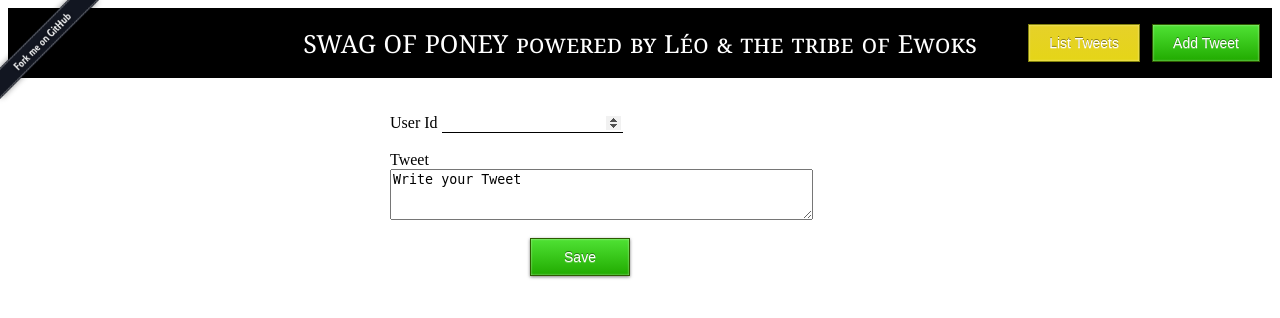
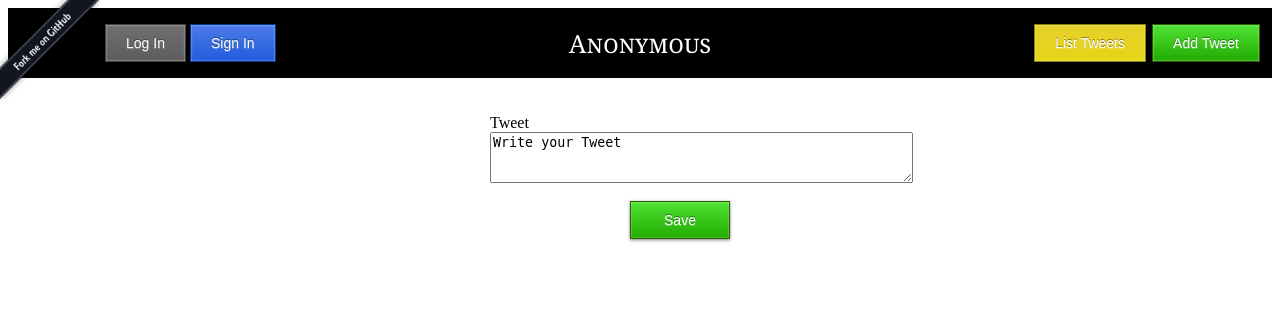
Before and after one commit to Tralgar/uFramework, a PHP site: page /new in a window 1280 px wide. Shown: the top 318 px of the page. Run offline with PHP 8.4, Linux system fonts and the light colour scheme.

Commit message:
final commit, too long, too hard

```diff
--- a/app/templates/header.php
+++ b/app/templates/header.php
@@ -5,7 +5,18 @@
     </head>
     <body>
     <header>
-        <h1 id="title">SWAG OF PONEY powered by Léo & the tribe of Ewoks</h1>
+            <?php
+
+                if(session_status() === PHP_SESSION_ACTIVE && $_SESSION) {
+                    echo "<h1 id='title'>" . $_SESSION['login'] . "</h1>";
+                    echo '<a href="/logout" id="login">Log Out</a>';
+                }
+                else {
+                    echo "<h1 id='title'>Anonymous</h1>";
+                    echo '<a href="/login" id="login">Log In</a>';
+                    echo '<a href="/signin" id="signin">Sign In</a>';
+                }
+            ?>
     </header>
     <a href="/new" id="addTweet">Add Tweet</a>
     <a href="/tweet" id="listTweets">List Tweets</a>
--- a/app/templates/new.php
+++ b/app/templates/new.php
@@ -2,13 +2,14 @@
 include_once "header.php";
 ?>
 
-    <div id="content">
+    <div id="contentForm">
         <form action="/tweet" method="POST">
-            User Id
+            <!--User Id
             <input type="number" value="" min="1" required="required" autofocus="autofocus" id="newUserId" name="user_id" /><br/><br/>
-            <div>Tweet</div>
+            --><div>Tweet</div>
             <textarea type="text" value="" rows="3" cols="50" maxlength="140" name="content" size="140">Write your Tweet</textarea><br/><br/>
             <input type="submit" class="save" value="Save" />
+            <input type="hidden" value="<?php if(session_status() === PHP_SESSION_ACTIVE && $_SESSION) { echo $_SESSION['id']; } else { echo "0"; } ?>" min="1" name="user_id" />
         </form>
     </div>
 
--- a/app/templates/tweets.php
+++ b/app/templates/tweets.php
@@ -35,7 +35,7 @@
                 <?php
                 include("deleteForm.php");
                 if($tweet !== end($tweets)) {
-                    echo "<div class='separation'></div>";
+                    echo "<br/><div class='separation'></div><br/>";
                 }
             }
             ?>
--- a/src/Model/Connection.php
+++ b/src/Model/Connection.php
@@ -9,4 +9,10 @@ class Connection extends PDO {
     public function __construct($PARAM_host, $PARAM_db, $PARAM_user, $PARAM_pwd) {
         parent::__construct('mysql:host=' . $PARAM_host . ';dbname=' . $PARAM_db, $PARAM_user, $PARAM_pwd);
     }
+
+    public function executeQuery($query) {
+        $queryPrepare = $this->prepare($query);
+        $queryPrepare->execute();
+        return $queryPrepare;
+    }
 }
--- a/web/css/design.css
+++ b/web/css/design.css
@@ -42,7 +42,7 @@ a:visited {
     -moz-border-radius: 0px;
     -webkit-border-radius: 0px;
     border-radius: 0px;
-    border: 1px solid #2d5a00;
+    border: 1px solid #2d5a00 !important;
     -moz-box-shadow:
         0px 1px 3px rgba(000,000,000,0.5),
         inset 0px 0px 2px rgba(255,255,255,0.7);
@@ -55,6 +55,9 @@ a:visited {
     text-shadow:
         0px -1px 0px rgba(000,000,000,0.4),
         0px 1px 0px rgba(255,255,255,0.3);
+}
+.save:hover {
+    cursor: pointer;
 }
 
 #content {
@@ -107,7 +110,7 @@ a:visited {
 #listTweets {
     position: absolute;
     top: 24px;
-    right: 140px;
+    right: 134px;
     text-decoration: none;
     font-family: Arial, Helvetica, sans-serif;
     font-size: 14px;
@@ -229,3 +232,90 @@ a:visited {
         0px -1px 0px rgba(000,000,000,0.4),
         0px 1px 0px rgba(255,255,255,0.3);
 }
+
+#loginForm input {
+    border: none;
+    border-bottom: black solid 1px;
+}
+#loginForm input:focus {
+    outline: none;
+}
+
+#contentForm {
+    width : 300px;
+    margin: auto;
+}
+
+#login {
+    position: absolute;
+    top: 24px;
+    left: 105px;
+    text-decoration: none;
+    font-family: Arial, Helvetica, sans-serif;
+    font-size: 14px;
+    color: #ffffff;
+    padding: 10px 20px;
+    background: -moz-linear-gradient(
+    top,
+    #6f6f6f 0%,
+    #5d5d5d);
+    background: -webkit-gradient(
+    linear, left top, left bottom,
+    from(#6f6f6f),
+    to(#5d5d5d));
+    -moz-border-radius: 0px;
+    -webkit-border-radius: 0px;
+    border-radius: 0px;
+    border: 1px solid #414141;
+    -moz-box-shadow:
+    0px 1px 3px rgba(000,000,000,0.5),
+    inset 0px 0px 2px rgba(255,255,255,0.7);
+    -webkit-box-shadow:
+    0px 1px 3px rgba(000,000,000,0.5),
+    inset 0px 0px 2px rgba(255,255,255,0.7);
+    box-shadow:
+    0px 1px 3px rgba(000,000,000,0.5),
+    inset 0px 0px 2px rgba(255,255,255,0.7);
+    text-shadow:
+    0px -1px 0px rgba(000,000,000,0.4),
+    0px 1px 0px rgba(255,255,255,0.3);
+}
+
+#saveFormLogin {
+    margin-left: 50px !important;
+}
+
+#signin {
+    position: absolute;
+    top: 24px;
+    left: 190px;
+    text-decoration: none;
+    font-family: Arial, Helvetica, sans-serif;
+    font-size: 14px;
+    color: #ffffff;
+    padding: 10px 20px;
+    background: -moz-linear-gradient(
+        top,
+        #4c7ce6 0%,
+        #215bdd);
+    background: -webkit-gradient(
+        linear, left top, left bottom,
+        from(#4c7ce6),
+        to(#215bdd));
+    -moz-border-radius: 0px;
+    -webkit-border-radius: 0px;
+    border-radius: 0px;
+    border: 1px solid #02378b;
+    -moz-box-shadow:
+        0px 1px 3px rgba(000,000,000,0.5),
+        inset 0px 0px 2px rgba(255,255,255,0.7);
+    -webkit-box-shadow:
+        0px 1px 3px rgba(000,000,000,0.5),
+        inset 0px 0px 2px rgba(255,255,255,0.7);
+    box-shadow:
+        0px 1px 3px rgba(000,000,000,0.5),
+        inset 0px 0px 2px rgba(255,255,255,0.7);
+    text-shadow:
+        0px -1px 0px rgba(000,000,000,0.4),
+        0px 1px 0px rgba(255,255,255,0.3);
+}
```
Also changed, not shown: app/app.php (+50 -0 lines), app/config/schema.sql (+10 -25 lines), app/templates/deleteForm.php (+7 -0 lines), app/templates/login.php (added, +18 -0 lines), app/templates/signin.php (added, +21 -0 lines), rapport.txt (+18 -3 lines), src/Model/MockConnection.php (added, +15 -0 lines), src/Model/TweetQuery.php (+7 -2 lines), src/Model/User.php (added, +60 -0 lines), src/Model/UserQuery.php (added, +74 -0 lines), tests/Model/MockConnection.php (deleted, +0 -8 lines), tests/Model/ModelLayerTest.php (+22 -7 lines).
